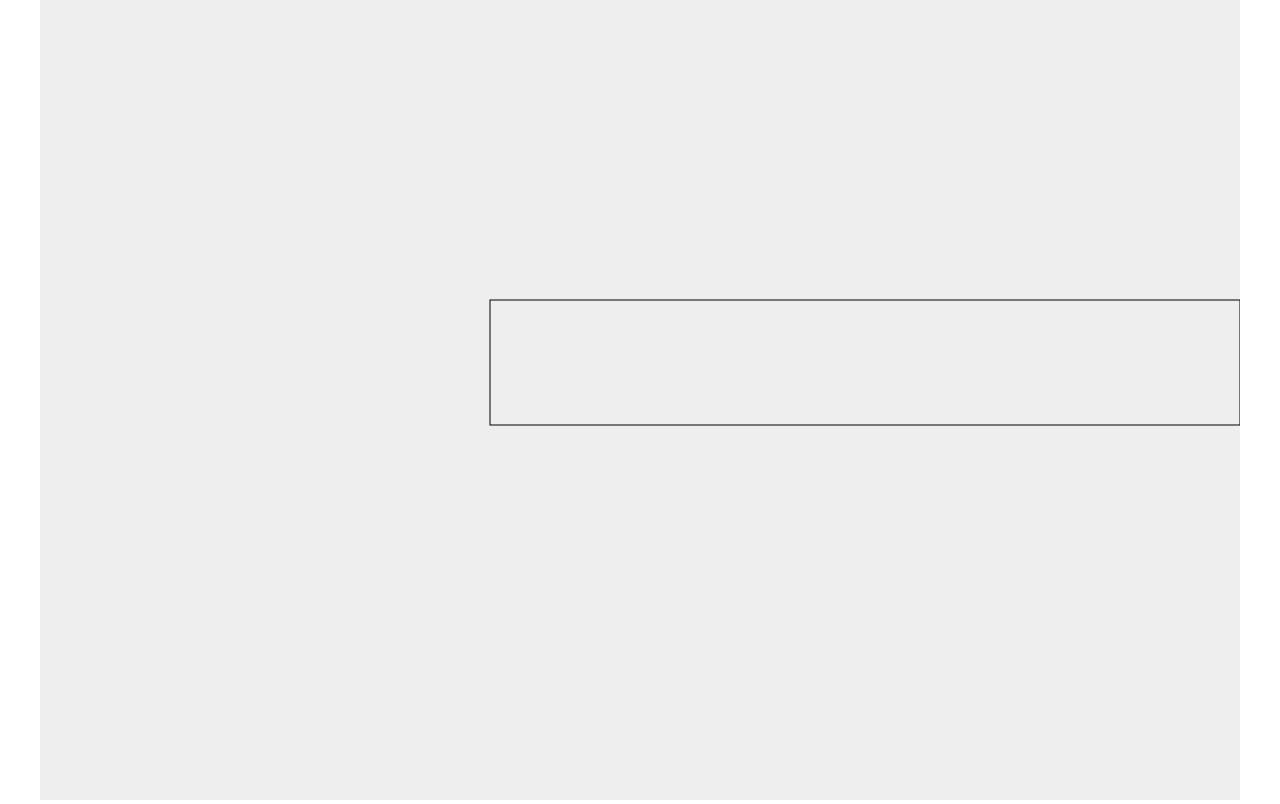
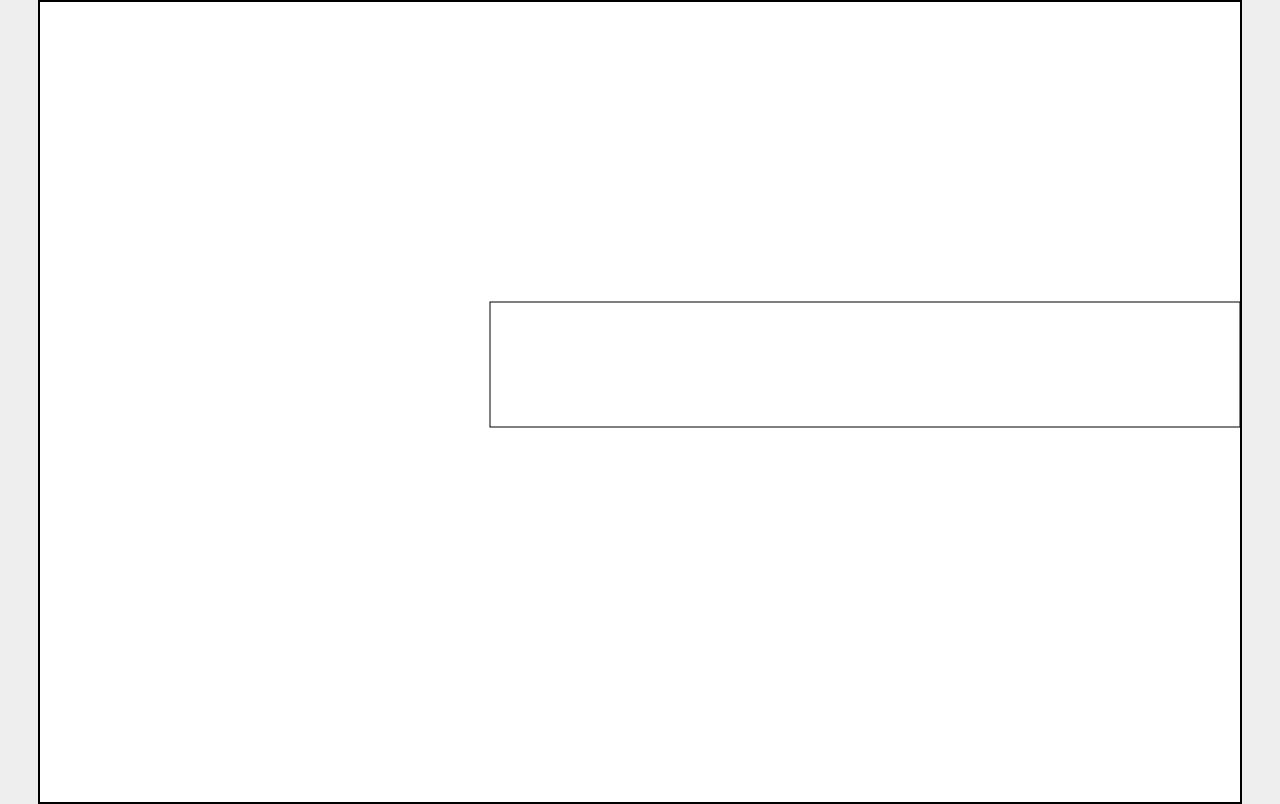
Before and after one commit to stevenmchoi/scroll_typer, a plain HTML site: page rhythm_typer.html in a window 1280 px wide. Drawn offline with Linux system fonts and the light colour scheme.

Commit message:
Set font, borders, and background colors of canvas

```diff
--- a/rhythm_typer.html
+++ b/rhythm_typer.html
@@ -4,6 +4,7 @@
 
 	<meta charset="utf-8" />
 	<meta http-equiv="X-UA-Compatible" content="IE=edge">
+	<link href="https://fonts.googleapis.com/css?family=Roboto+Mono" rel="stylesheet">
 
 	<title>Rhythm Typer</title>
 
@@ -11,12 +12,15 @@
 		* {
 			padding: 0;
 			margin: 0;
+			font-family: 'Roboto Mono', monospace;
+			background: #eee;
 		}
 
 		canvas {
-			background: #eee;
+			background: #fff;
 			display: block;
 			margin: 0 auto;
+			border: 2px solid black;
 		}
 	</style>
 
```
